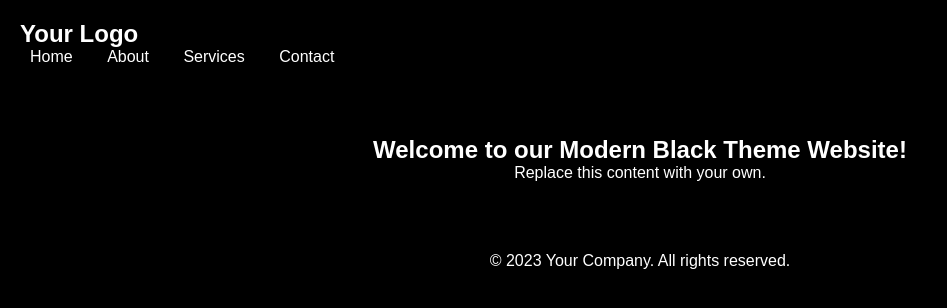
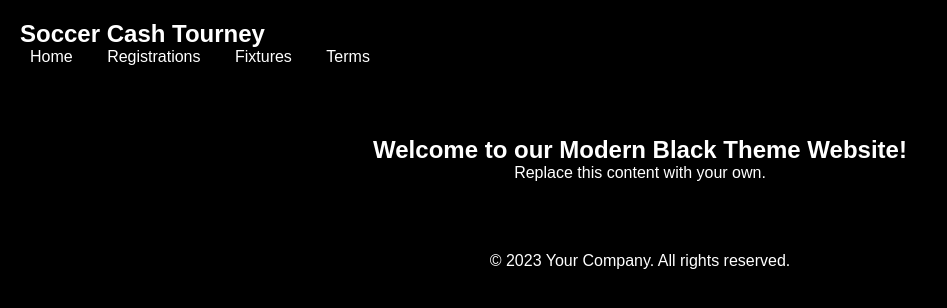
Before and after one commit to nxv99/soccer, a plain HTML site: page index.html in a window 1280 px wide. Shown: the whole page, without its empty margins (0-947 px from the left). Drawn offline with Linux system fonts and the light colour scheme.

Commit message:
Update index.html

```diff
--- a/index.html
+++ b/index.html
@@ -7,12 +7,12 @@
 <body>
   <header>
     <nav>
-      <div class="logo">Your Logo</div>
+      <div class="logo">Soccer Cash Tourney</div>
       <ul class="menu">
         <li><a href="#">Home</a></li>
-        <li><a href="#">About</a></li>
-        <li><a href="#">Services</a></li>
-        <li><a href="#">Contact</a></li>
+        <li><a href="#">Registrations</a></li>
+        <li><a href="#">Fixtures</a></li>
+        <li><a href="#">Terms</a></li>
       </ul>
     </nav>
   </header>
```
